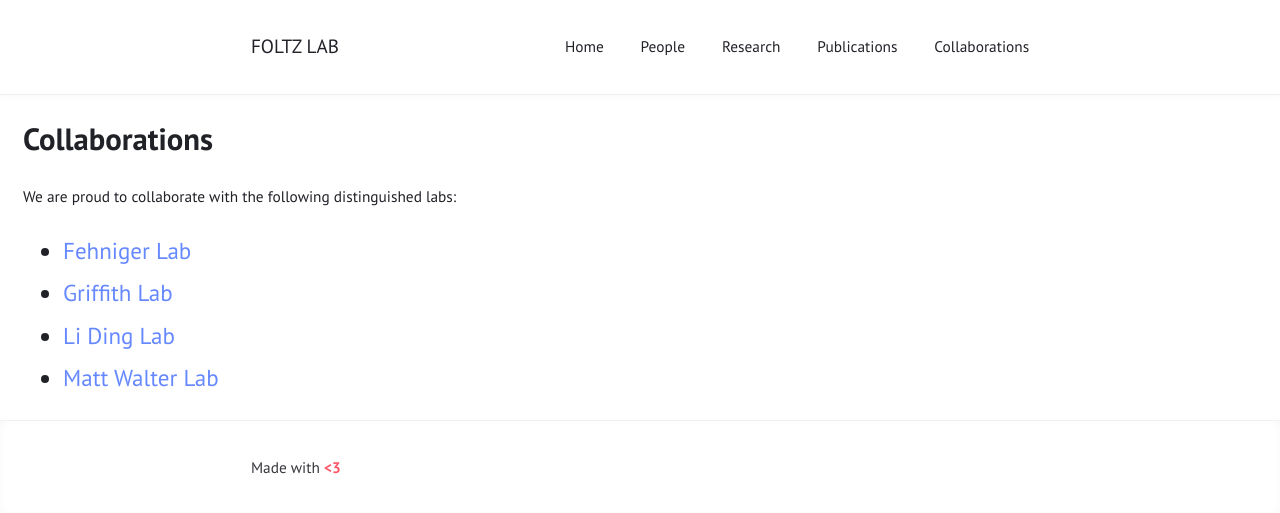
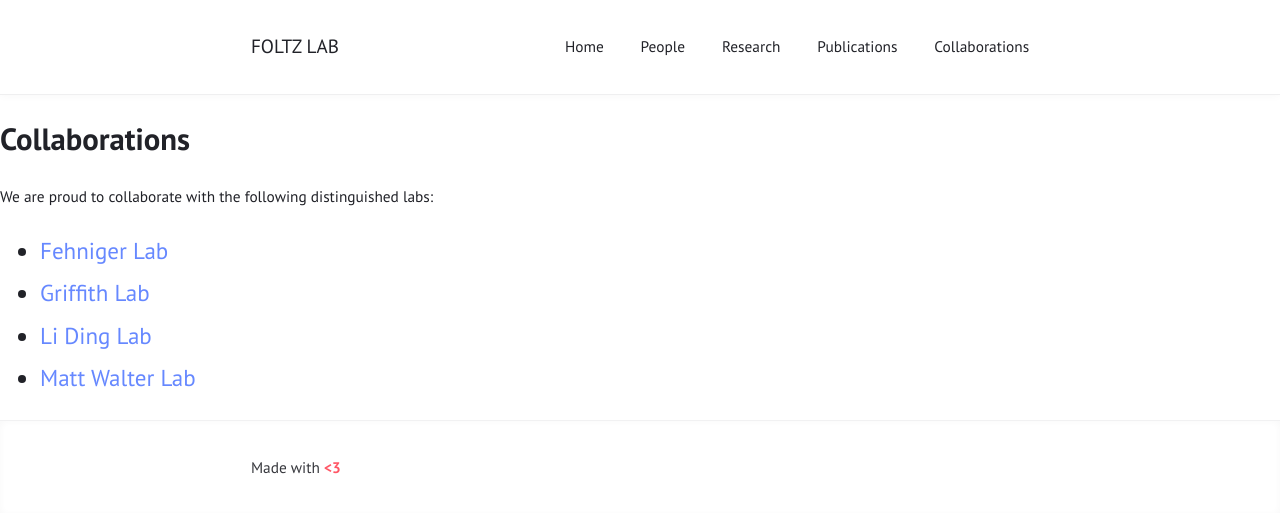
Before and after one commit to Foltz-Lab/Foltz-Lab.github.io, a Jekyll site: the page built from col.html, in a window 1280 px wide. Shown: the top 513 px of the page. Built offline with Jekyll 4.4.1, drawn with Linux system fonts in a browser that asks for light colours.

Commit message:
Update layout.sass

```diff
--- a/_sass/layout.sass
+++ b/_sass/layout.sass
@@ -18,7 +18,7 @@ body > header, body > article, body > footer
   width: 100%
   max-width: 1400px  // Adjust this value as needed
   margin: 0 auto
-  padding: 0 1.5em
+  padding: 0
 
 article header
   margin-bottom: 1.5em
```
